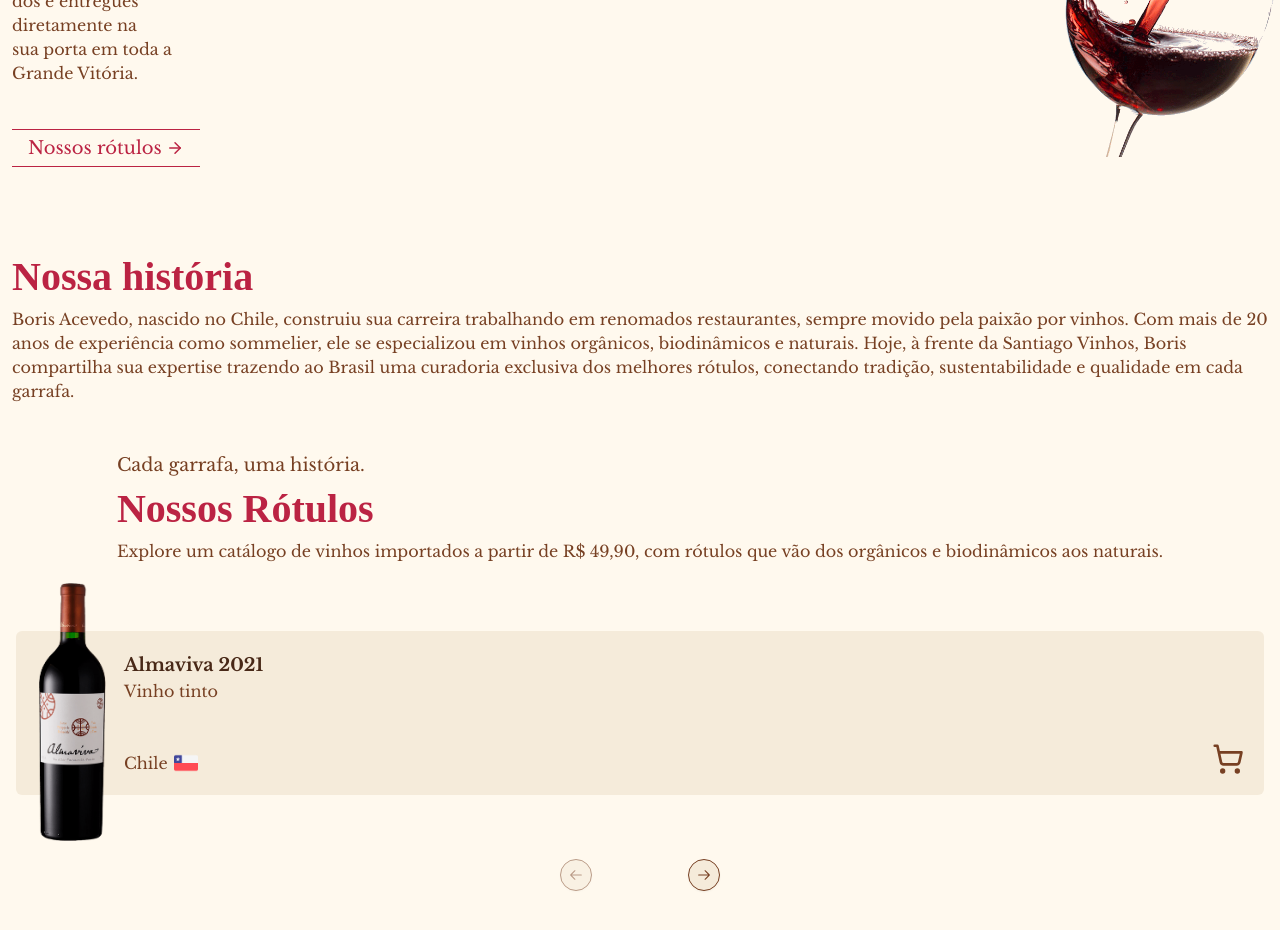
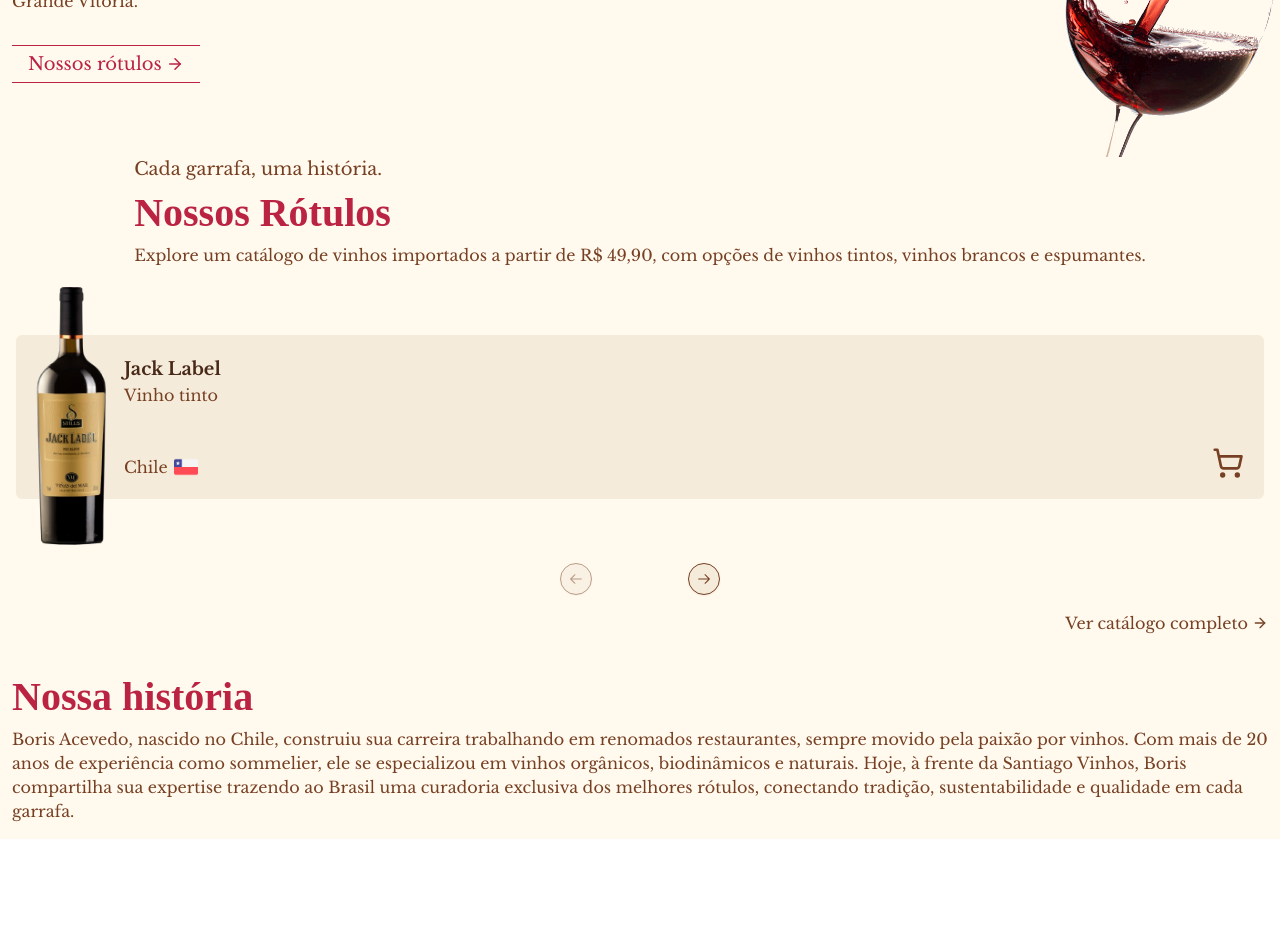
Before and after one commit to gustavormuller/santiago-vinhos, a Next.js app: page / in a window 1280 px wide. Shown: the part 440-1370 px from the top of the page. After the commit the page ends 1279 px from the top, so only its background shows below. Built offline with nearby package versions, Linux system fonts and the light colour scheme; a web font is replaced by a local one.

Commit message:
refactor: components

```diff
--- a/src/app/page.tsx
+++ b/src/app/page.tsx
@@ -1,41 +1,36 @@
 import Navbar from "@/components/Navbar";
-import { ArrowRight, ShoppingCart } from "lucide-react";
+import { ArrowRight } from "lucide-react";
 import Image from "next/image";
 import Link from "next/link";
 import {
   Carousel,
   CarouselContent,
-  CarouselItem,
   CarouselNext,
   CarouselPrevious,
 } from "@/components/ui/carousel";
+import WineCard from "@/components/WineCard";
+import { wines } from "@/data/wines";
 
 export default function Home() {
   return (
-    <main className="">
+    <main>
       <Navbar />
       <section
         className="flex flex-col bg-[#fff9ee] pb-14 pt-24 font-libre"
         id="inicio"
       >
         <div className="flex flex-row">
-          <div className="px-3 pb-5 relative z-10">
+          <div className="px-3 pb-2 relative z-10">
             <h1 className="text-[42px] leading-[41px] font-medium text-[#bb2343] w-[300px] font-ibarra">
               Desfrute dos melhores{" "}
               <span className="font-black">Vinhos Importados</span>
               <br /> no conforto
-              <br />
-              da sua casa
+              <br /> da sua casa
             </h1>
-            <p className="mt-8 mb-6 text-[#774023] font-libre">
+            <p className="mt-8 mb-6 text-[#774023] font-libre w-[50%]">
               Explore uma seleção <br /> exclusiva de vinhos <br /> importados,
-              cuida-
-              <br />
-              dosamente escolhi-
-              <br />
-              dos e entregues
-              <br /> diretamente na
-              <br /> sua porta em toda a<br /> Grande Vitória.
+              cuidadosamente escolhidos e entregues diretamente na sua porta em
+              toda a Grande Vitória.
             </p>
           </div>
           <Image
@@ -53,32 +48,44 @@ export default function Home() {
           Nossos rótulos <ArrowRight color="#bb2343" size={18} />
         </Link>
       </section>
-      {/* <section className="px-3 py-4">
+
+      <section
+        className="px-3 py-4 bg-[#fff9ee] font-libre flex flex-col items-center"
+        id="rotulos"
+      >
         <div>
-          <div className="flex items-end">
-            <span className="font-ibarra text-[50px] leading-[100%]">01.</span>
-            <div className="font-libre border-b-[1px] border-b-[#bb2343] ml-2">
-              <h3 className="text-lg">História</h3>
-              <p className="text-sm">Quem somos</p>
-            </div>
+          <h4 className="text-lg text-[#774023]">
+            Cada garrafa, uma história.
+          </h4>
+          <h2 className="font-ibarra text-[40px] text-[#bb2343] font-bold">
+            Nossos Rótulos
+          </h2>
+          <p className="text-wrap text-justify text-[#774023]">
+            Explore um catálogo de vinhos importados a partir de R$ 49,90, com opções de vinhos tintos, vinhos brancos e espumantes.
+          </p>
+        </div>
+
+        <Carousel className="pt-5 px-1 flex flex-col w-full">
+          <CarouselContent className="h-[260px]">
+            {wines.map((wine, index) => (
+              <WineCard key={index} {...wine} />
+            ))}
+          </CarouselContent>
+          <div className="self-center">
+            <CarouselPrevious className="relative mt-8 bg-[#F5EBDA] text-[#774023] border-[#774023] hover:bg-[#e7dac4] hover:text-[#774023] focus-visible:ring-[#F5EBDA]" />
+            <CarouselNext className="relative mt-8 bg-[#F5EBDA] text-[#774023] border-[#774023] hover:bg-[#e7dac4] hover:text-[#774023] focus-visible:ring-[#F5EBDA]" />
           </div>
-          <div className="flex items-end ml-24 my-5">
-            <span className="font-ibarra text-[50px] leading-[100%]">02.</span>
-            <div className="font-libre border-b-[1px] border-b-[#bb2343] ml-2">
-              <h3 className="text-lg">Rótulos</h3>
-              <p className="text-sm">Os melhores vinhos</p>
-            </div>
-          </div>
-          <div className="flex items-end ml-48">
-            <span className="font-ibarra text-[50px] leading-[100%]">03.</span>
-            <div className="font-libre border-b-[1px] border-b-[#bb2343] ml-2">
-              <h3 className="text-lg">Contato</h3>
-              <p className="text-sm">Fale conosco</p>
-            </div>
-          </div>
-        </div>
-      </section> */}
-      <section className="px-3 py-6 bg-[#fff9ee]" id="historia">
+        </Carousel>
+
+        <Link
+          href="#"
+          className="text-base text-[#774023] text-center w-fit flex items-center gap-1 self-end"
+        >
+          Ver catálogo completo <ArrowRight color="#774023" size={16} />
+        </Link>
+      </section>
+
+      <section className="px-3 py-4 bg-[#fff9ee]" id="historia">
         <div>
           <h2 className="font-ibarra text-[40px] text-[#bb2343] font-bold">
             Nossa história
@@ -94,155 +101,6 @@ export default function Home() {
           </p>
         </div>
       </section>
-      <section
-        className="px-3 py-6 bg-[#fff9ee] font-libre flex flex-col items-center"
-        id="rotulos"
-      >
-        <div>
-          <h4 className="text-lg text-[#774023]">
-            Cada garrafa, uma história.
-          </h4>
-          <h2 className="font-ibarra text-[40px] text-[#bb2343] font-bold">
-            Nossos Rótulos
-          </h2>
-          <p className="text-wrap text-justify text-[#774023]">
-            Explore um catálogo de vinhos importados a partir de R$ 49,90, com
-            rótulos que vão dos orgânicos e biodinâmicos aos naturais.
-          </p>
-        </div>
-        <Carousel className="py-5 px-1 flex flex-col w-full">
-          <CarouselContent className="h-[260px]">
-            <CarouselItem>
-              <div className="flex h-full w-full relative">
-                <Image
-                  src="/almaviva.png"
-                  alt="Vinho Almaviva 2021"
-                  width={200}
-                  height={100}
-                  className="absolute -left-11 z-20"
-                />
-                <div className="bg-[#F5EBDA] p-5 flex self-center w-full pl-[108px] relative z-0 rounded-md">
-                  <div className="flex flex-col items-start">
-                    <span className="text-[#482817] text-lg font-bold">
-                      Almaviva 2021
-                    </span>
-                    <span className="text-[#774023]">Vinho tinto</span>
-                    <div className="flex items-center pt-12">
-                      <span className="pr-1.5 text-[#774023]">Chile</span>
-                      <Image
-                        src="/chile-flag.png"
-                        alt="Bandeira do Chile"
-                        width={24}
-                        height={24}
-                      />
-                    </div>
-                  </div>
-                  <Link href="/">
-                  <ShoppingCart size={32} className="ml-auto absolute bottom-5 right-5" color="#774023" />
-                  </Link>
-                </div>
-              </div>
-            </CarouselItem>
-            <CarouselItem>
-              <div className="flex h-full w-full relative">
-                <Image
-                  src="/purafe.png"
-                  alt="Vinho Antiyal Pura Fe Carmenere 2020"
-                  width={200}
-                  height={100}
-                  className="absolute -left-11 z-20"
-                />
-                <div className="bg-[#F5EBDA] p-5 flex self-center w-full pl-[108px] relative z-0 rounded-md">
-                  <div className="flex flex-col items-start">
-                    <span className="text-[#482817] text-lg font-bold">
-                      Antiyal Pura Fe 2020
-                    </span>
-                    <span className="text-[#774023]">Vinho tinto</span>
-                    <div className="flex items-center pt-12">
-                      <span className="pr-1.5 text-[#774023]">Chile</span>
-                      <Image
-                        src="/chile-flag.png"
-                        alt="Bandeira do Chile"
-                        width={24}
-                        height={24}
-                      />
-                    </div>
-                  </div>
-                  <Link href="/">
-                  <ShoppingCart size={32} className="ml-auto absolute bottom-5 right-5" color="#774023" />
-                  </Link>
-                </div>
-              </div>
-            </CarouselItem>
-            <CarouselItem>
-              <div className="flex h-full w-full relative">
-                <Image
-                  src="/lunae-chardonnay.png"
-                  alt="Vinho Lunae Chardonnay 2021"
-                  width={200}
-                  height={100}
-                  className="absolute -left-11 z-20"
-                />
-                <div className="bg-[#F5EBDA] p-5 flex self-center w-full pl-[108px] relative z-0 rounded-md">
-                  <div className="flex flex-col items-start">
-                    <span className="text-[#482817] text-lg font-bold">
-                      Lunae chardonnay 2021
-                    </span>
-                    <span className="text-[#774023]">Vinho branco</span>
-                    <div className="flex items-center pt-12">
-                      <span className="pr-1.5 text-[#774023]">Chile</span>
-                      <Image
-                        src="/chile-flag.png"
-                        alt="Bandeira do Chile"
-                        width={24}
-                        height={24}
-                      />
-                    </div>
-                  </div>
-                  <Link href="/">
-                  <ShoppingCart size={32} className="ml-auto absolute bottom-5 right-5" color="#774023" />
-                  </Link>
-                </div>
-              </div>
-            </CarouselItem>
-            <CarouselItem>
-              <div className="flex h-full w-full relative">
-                <Image
-                  src="/vik-milla-cala.png"
-                  alt="Vinho Vik Milla Cala 2021"
-                  width={200}
-                  height={100}
-                  className="absolute -left-11 z-20"
-                />
-                <div className="bg-[#F5EBDA] p-5 flex self-center w-full pl-[108px] relative z-0 rounded-md">
-                  <div className="flex flex-col items-start">
-                    <span className="text-[#482817] text-lg font-bold">
-                      Vik Milla Cala 2021
-                    </span>
-                    <span className="text-[#774023]">Vinho tinto</span>
-                    <div className="flex items-center pt-12">
-                      <span className="pr-1.5 text-[#774023]">Chile</span>
-                      <Image
-                        src="/chile-flag.png"
-                        alt="Bandeira do Chile"
-                        width={24}
-                        height={24}
-                      />
-                    </div>
-                  </div>
-                  <Link href="/">
-                  <ShoppingCart size={32} className="ml-auto absolute bottom-5 right-5" color="#774023" />
-                  </Link>
-                </div>
-              </div>
-            </CarouselItem>
-          </CarouselContent>
-          <div className="self-center">
-            <CarouselPrevious className="relative mt-8 bg-[#F5EBDA] text-[#774023] border-[#774023] hover:bg-[#e7dac4] hover:text-[#774023] focus-visible:ring-[#F5EBDA]" />
-            <CarouselNext className="relative mt-8 bg-[#F5EBDA] text-[#774023] border-[#774023] hover:bg-[#e7dac4] hover:text-[#774023] focus-visible:ring-[#F5EBDA]" />
-          </div>
-        </Carousel>
-      </section>
     </main>
   );
 }
--- /dev/null
+++ b/src/components/WineCard.tsx
@@ -0,0 +1,56 @@
+import Image from "next/image";
+import Link from "next/link";
+import { ShoppingCart } from "lucide-react";
+import { CarouselItem } from "./ui/carousel";
+
+interface WineCardProps {
+  name: string;
+  type: string;
+  country: string;
+  flag: string;
+  image: string;
+}
+
+export default function WineCard({
+  name,
+  type,
+  country,
+  flag,
+  image,
+}: WineCardProps) {
+  return (
+    <CarouselItem>
+      <div className="flex h-full w-full relative">
+        <Image
+          src={image}
+          alt={`Vinho ${name}`}
+          width={200}
+          height={100}
+          className="absolute -left-11 z-20"
+        />
+        <div className="bg-[#F5EBDA] p-5 flex self-center w-full pl-[108px] relative z-0 rounded-md">
+          <div className="flex flex-col items-start">
+            <span className="text-[#482817] text-lg font-bold">{name}</span>
+            <span className="text-[#774023]">{type}</span>
+            <div className="flex items-center pt-12">
+              <span className="pr-1.5 text-[#774023]">{country}</span>
+              <Image
+                src={flag}
+                alt={`Bandeira de ${country}`}
+                width={24}
+                height={24}
+              />
+            </div>
+          </div>
+          <Link href="/">
+            <ShoppingCart
+              size={32}
+              className="ml-auto absolute bottom-5 right-5"
+              color="#774023"
+            />
+          </Link>
+        </div>
+      </div>
+    </CarouselItem>
+  );
+}
--- /dev/null
+++ b/src/data/wines.ts
@@ -0,0 +1,44 @@
+export const wines = [
+  {
+    name: "Jack Label",
+    type: "Vinho tinto",
+    country: "Chile",
+    flag: "/chile-flag.png",
+    image: "/jack-label.png",
+  },
+  {
+    name: "Almaviva 2021",
+    type: "Vinho tinto",
+    country: "Chile",
+    flag: "/chile-flag.png",
+    image: "/almaviva.png",
+  },
+  {
+    name: "Piduco",
+    type: "Vinho tinto",
+    country: "Chile",
+    flag: "/chile-flag.png",
+    image: "/piduco.png",
+  },
+  {
+    name: "Antiyal Pura Fe 2020",
+    type: "Vinho tinto",
+    country: "Chile",
+    flag: "/chile-flag.png",
+    image: "/purafe.png",
+  },
+  {
+    name: "Lunae Chardonnay 2021",
+    type: "Vinho branco",
+    country: "Chile",
+    flag: "/chile-flag.png",
+    image: "/lunae-chardonnay.png",
+  },
+  {
+    name: "Vik Milla Cala 2021",
+    type: "Vinho tinto",
+    country: "Chile",
+    flag: "/chile-flag.png",
+    image: "/vik-milla-cala.png",
+  },
+];
```
Also changed, not shown: src/components/Navbar.tsx (+4 -4 lines), public/jack-label.png (added), public/piduco.png (added).
